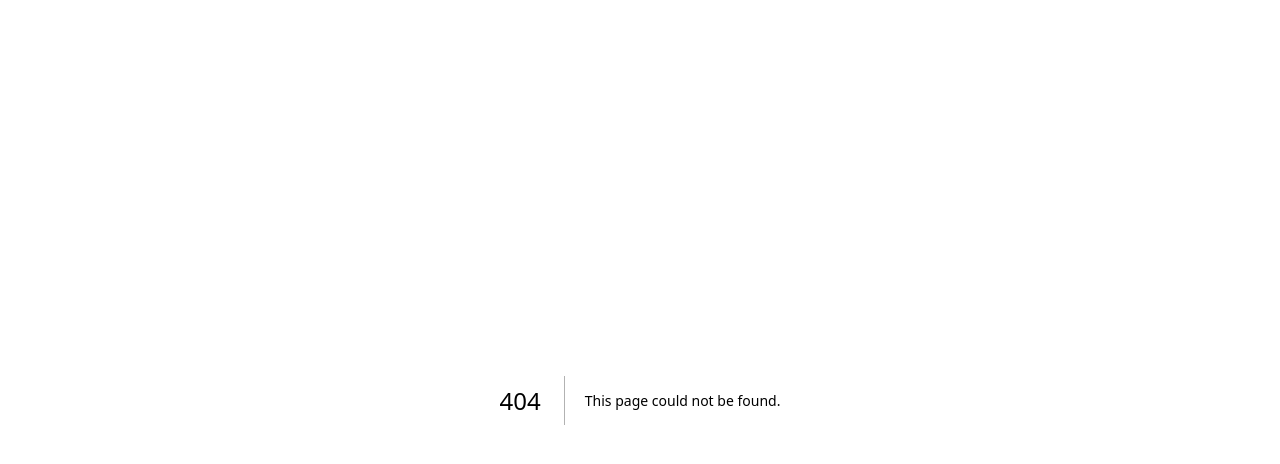
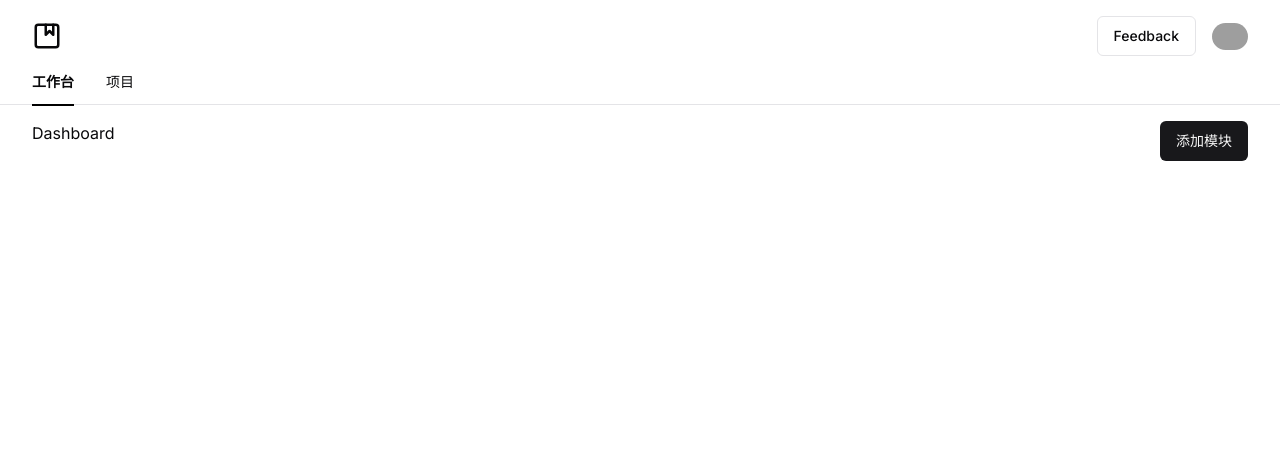
Before and after one commit to imyuanli/done, a Next.js app: page /dashboard in a window 1280 px wide. Before the commit this address had no page. Shown: the top 464 px of the page. Built offline with nearby package versions, Linux system fonts and the light colour scheme; grey boxes are pictures that could not be loaded.

Commit message:
chore: 基础结构定义

```diff
--- /dev/null
+++ b/app/dashboard/layout.tsx
@@ -0,0 +1,24 @@
+import Header from "@/components/header";
+
+const routers = [
+    {
+        name: '工作台',
+        value: '',
+    },
+    {
+        name: '项目',
+        value: '/projects',
+    }
+]
+
+const DashboardLayout = ({children}: { children: React.ReactNode }) => {
+    return (
+        <>
+            <Header routers={routers}/>
+            {children}
+        </>
+    );
+}
+
+
+export default DashboardLayout
--- /dev/null
+++ b/app/dashboard/page.tsx
@@ -0,0 +1,19 @@
+import AddModule from "@/components/dashboard/add-module";
+
+const Dashboard = () => {
+    return (
+        <div className={'min-h-screen h-full py-4'}>
+            <div className={'px-4 md:px-8'}>
+                <div className={'flex justify-between'}>
+                    <div>
+                        Dashboard
+                    </div>
+                    <AddModule/>
+                </div>
+            </div>
+        </div>
+    )
+}
+
+
+export default Dashboard
--- /dev/null
+++ b/app/dashboard/projects/page.tsx
@@ -0,0 +1,9 @@
+import Image from 'next/image'
+
+export default function Project() {
+    return (
+        <section className="">
+            Projects
+        </section>
+    )
+}
--- a/app/page.tsx
+++ b/app/page.tsx
@@ -1,4 +1,5 @@
 import Image from 'next/image'
+import Link from "next/link";
 
 export default function Home() {
   return (
@@ -28,6 +29,9 @@ export default function Home() {
         </div>
       </div>
 
+      <Link href={'/dashboard'}>
+        Dashboard
+      </Link>
       <div className="relative flex place-items-center before:absolute before:h-[300px] before:w-[480px] before:-translate-x-1/2 before:rounded-full before:bg-gradient-radial before:from-white before:to-transparent before:blur-2xl before:content-[''] after:absolute after:-z-20 after:h-[180px] after:w-[240px] after:translate-x-1/3 after:bg-gradient-conic after:from-sky-200 after:via-blue-200 after:blur-2xl after:content-[''] before:dark:bg-gradient-to-br before:dark:from-transparent before:dark:to-blue-700 before:dark:opacity-10 after:dark:from-sky-900 after:dark:via-[#0141ff] after:dark:opacity-40 before:lg:h-[360px] z-[-1]">
         <Image
           className="relative dark:drop-shadow-[0_0_0.3rem_#ffffff70] dark:invert"
--- /dev/null
+++ b/components/dashboard/add-module.tsx
@@ -0,0 +1,14 @@
+import {Button} from "@/components/ui/button";
+
+const AddModule = () => {
+    return (
+        <div>
+            <Button>
+                添加模块
+            </Button>
+        </div>
+    );
+}
+
+
+export default AddModule
```
